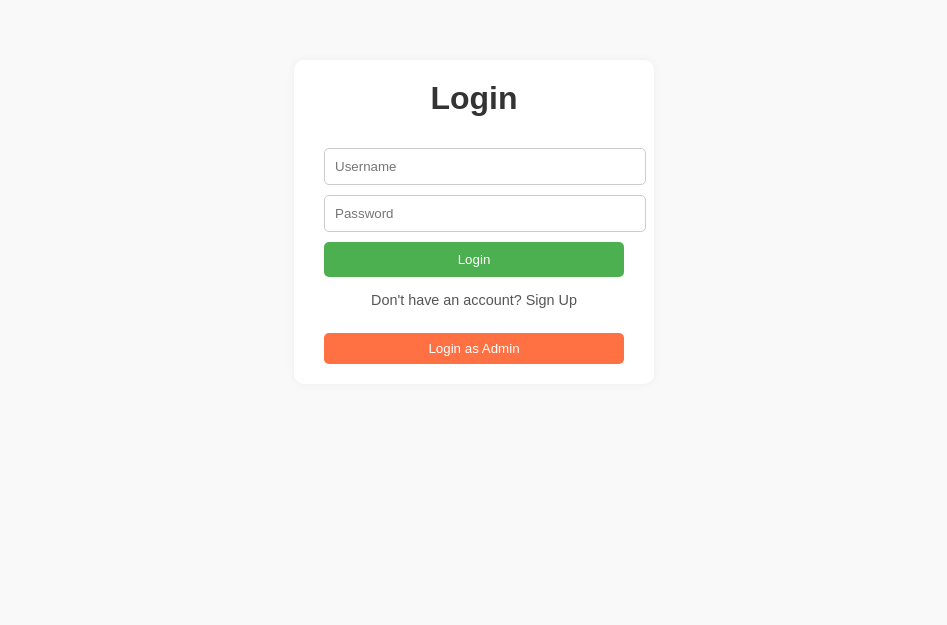
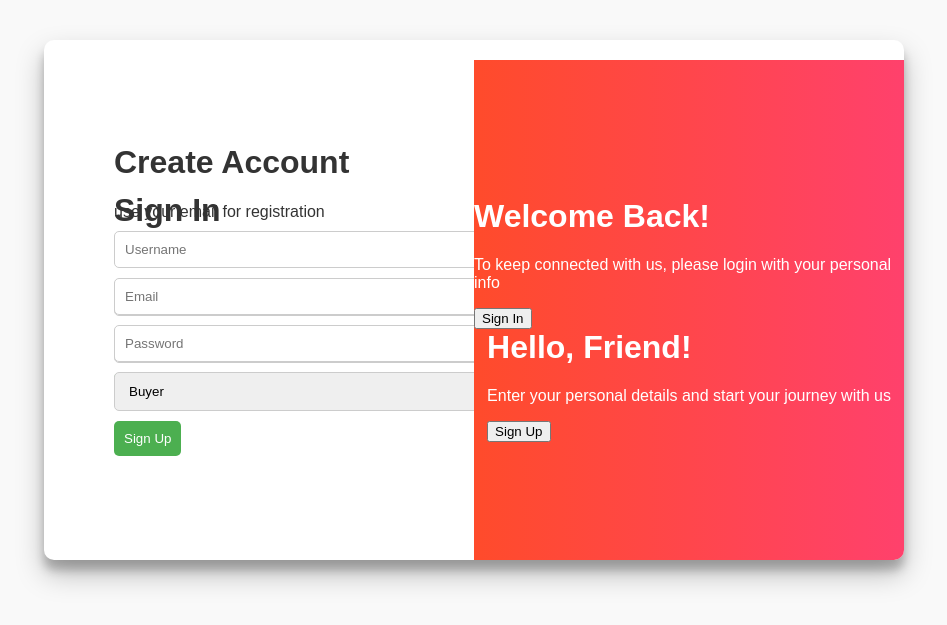
Before and after one commit to shruti-246/BarterSystem, a Flask app: page /signup_login in a window 1280 px wide. Shown: the part 60-685 px from the top of the page, without its empty margins (166-1113 px from the left). Run offline with Flask 3, Linux system fonts and the light colour scheme.

Commit message:
Style change in homepage

```diff
--- a/Frontend/static/style.css
+++ b/Frontend/static/style.css
@@ -102,7 +102,7 @@
 
 /* ==========================
    Auth (Login / Signup)
-   ========================== */
+   ==========================
 
 .auth-container {
   width: 300px;
@@ -152,6 +152,66 @@
 .admin-btn button:hover {
   background: #f4511e;
 }
+*/
+/* --- Sign-in / Sign-up page --- */
+.auth-container {
+  background: #fff;
+  border-radius: 10px;
+  box-shadow: 0 14px 28px rgba(0,0,0,0.25),
+              0 10px 10px rgba(0,0,0,0.22);
+  position: relative;
+  overflow: hidden;
+  width: 800px;
+  max-width: 100%;
+  min-height: 480px;
+  margin: 40px auto;
+  display: flex;
+}
+
+.form-container {
+  position: absolute;
+  top: 0;
+  height: 100%;
+  transition: all 0.6s ease-in-out;
+  display: flex;
+  flex-direction: column;
+  justify-content: center;
+  align-items: center;
+  width: 50%;
+  padding: 0 40px;
+}
+
+.sign-in { left: 0; z-index: 2; }
+.sign-up { left: 0; opacity: 0; z-index: 1; }
+
+.auth-container.right-panel-active .sign-up {
+  transform: translateX(100%);
+  opacity: 1;
+  z-index: 5;
+}
+
+.auth-container.right-panel-active .sign-in {
+  transform: translateX(100%);
+}
+
+.overlay {
+  background: linear-gradient(to right, #ff4b2b, #ff416c);
+  color: white;
+  position: absolute;
+  left: 50%;
+  width: 50%;
+  height: 100%;
+  display: flex;
+  flex-direction: column;
+  justify-content: center;
+  align-items: center;
+  transition: transform 0.6s ease-in-out;
+}
+
+.auth-container.right-panel-active .overlay {
+  transform: translateX(-100%);
+}
+
 
 /* ==========================
    Forms (Add Product, Partner, Edit Profile)
--- a/Frontend/templates/signup_login.html
+++ b/Frontend/templates/signup_login.html
@@ -1,115 +1,111 @@
 {% extends "base.html" %}
-{% block title %}Login / Signup - BarterDB{% endblock %}
+{% block title %}Sign In / Sign Up - Barter System{% endblock %}
 {% block content %}
 
-<div class="auth-container" id="form-container">
-  <h1 id="form-title">Login</h1>
+<div class="auth-container" id="authContainer">
+  <!-- Sign In Form -->
+  <div class="form-container sign-in-container">
+    <form id="loginForm">
+      <h1>Sign In</h1>
+      <span>use your account</span>
+      <input type="text" id="login-username" placeholder="Username" required />
+      <input type="password" id="login-password" placeholder="Password" required />
+      <button type="submit">Sign In</button>
+    </form>
+  </div>
 
-  <input type="text" id="username" placeholder="Username" required>
-  <input type="password" id="password" placeholder="Password" required>
-
-  <div id="signup-extra" style="display: none;">
-    <input type="email" id="email" placeholder="Email">
-    <select id="role">
+  <!-- Sign Up Form -->
+  <div class="form-container sign-up-container">
+    <form id="registerForm">
+      <h1>Create Account</h1>
+      <span>use your email for registration</span>
+      <input type="text" id="reg-username" placeholder="Username" required />
+      <input type="email" id="reg-email" placeholder="Email" required />
+      <input type="password" id="reg-password" placeholder="Password" required />
+      <select id="reg-role">
         <option value="buyer">Buyer</option>
         <option value="seller">Seller</option>
       </select>
+      <button type="submit">Sign Up</button>
+    </form>
   </div>
 
-  <button onclick="submitForm()" id="submit-btn">Login</button>
-
-  <div class="toggle" onclick="toggleForm()">
-    Don't have an account? Sign Up
+  <!-- Overlay -->
+  <div class="overlay-container">
+    <div class="overlay">
+      <div class="overlay-panel overlay-left">
+        <h1>Welcome Back!</h1>
+        <p>To keep connected with us, please login with your personal info</p>
+        <button class="ghost" id="signInBtn">Sign In</button>
       </div>
-
-  <div class="admin-btn">
-    <button onclick="goToAdminLogin()">Login as Admin</button>
+      <div class="overlay-panel overlay-right">
+        <h1>Hello, Friend!</h1>
+        <p>Enter your personal details and start your journey with us</p>
+        <button class="ghost" id="signUpBtn">Sign Up</button>
+      </div>
+    </div>
   </div>
 </div>
 
 <script>
-let isLogin = true;
-const BACKEND_URL = "{{ request.host_url.rstrip('/') }}";
+const authContainer = document.getElementById('authContainer');
+document.getElementById('signUpBtn').addEventListener('click', () => {
+  authContainer.classList.add('right-panel-active');
+});
+document.getElementById('signInBtn').addEventListener('click', () => {
+  authContainer.classList.remove('right-panel-active');
+});
 
-function toggleForm() {
-  isLogin = !isLogin;
-  document.getElementById('form-title').innerText = isLogin ? 'Login' : 'Signup';
-  document.getElementById('signup-extra').style.display = isLogin ? 'none' : 'block';
-  document.getElementById('submit-btn').innerText = isLogin ? 'Login' : 'Signup';
-  document.querySelector('.toggle').innerText = isLogin
-    ? "Don't have an account? Sign Up"
-    : "Already have an account? Login";
+// Register
+document.getElementById('registerForm').addEventListener('submit', async (e) => {
+  e.preventDefault();
+  const username = document.getElementById('reg-username').value;
+  const email = document.getElementById('reg-email').value;
+  const password = document.getElementById('reg-password').value;
+  const role = document.getElementById('reg-role').value;
+
+  try {
+    const res = await fetch("{{ url_for('register') }}", {
+      method: 'POST',
+      headers: { 'Content-Type': 'application/json' },
+      body: JSON.stringify({ username, email, password, role })
+    });
+    const data = await res.json();
+    alert(data.message || 'Registered!');
+  } catch {
+    alert('Error registering user');
   }
+});
 
-function goToAdminLogin() {
-  window.location.href = "{{ url_for('admin_login_view') }}";
-}
+// Login
+document.getElementById('loginForm').addEventListener('submit', async (e) => {
+  e.preventDefault();
+  const username = document.getElementById('login-username').value;
+  const password = document.getElementById('login-password').value;
 
-async function submitForm() {
-  const username = document.getElementById('username').value.trim();
-  const password = document.getElementById('password').value.trim();
-
-  if (!username || !password) {
-    alert('Please fill in all required fields.');
-    return;
-  }
-
-  if (isLogin) {
   try {
-      const res = await fetch(`${BACKEND_URL}/login`, {
+    const res = await fetch("{{ url_for('login') }}", {
       method: 'POST',
       headers: { 'Content-Type': 'application/json' },
       body: JSON.stringify({ username, password })
     });
     const data = await res.json();
-      alert(data.message);
 
-      if (res.ok && data.user_id) {
-        sessionStorage.setItem('user_id', data.user_id);
-        sessionStorage.setItem('username', username);
-        sessionStorage.setItem('role', data.role);
-
-        try {
-          const partnerRes = await fetch(`${BACKEND_URL}/get_partners/${data.user_id}`);
-          const partnerData = await partnerRes.json();
-          sessionStorage.setItem('partner_ids', JSON.stringify(partnerData.partners || []));
-        } catch (error) {
-          console.warn('Failed to fetch partners:', error);
-          sessionStorage.setItem('partner_ids', JSON.stringify([]));
-        }
-
-        window.location.href = "{{ url_for('dashboard_view') }}";
-      }
-    } catch (error) {
-      alert('Error connecting to server.');
+    if (res.ok) {
+      alert('Login successful');
+      // Redirect based on role
+      if (data.role === 'seller') {
+        window.location.href = "{{ url_for('add_product_view') }}";
+      } else {
+        window.location.href = "{{ url_for('home') }}";
       }
     } else {
-    const email = document.getElementById('email').value.trim();
-    const role = document.getElementById('role').value;
-
-    if (!email) {
-      alert('Please provide an email.');
-      return;
+      alert(data.message || 'Invalid credentials');
     }
-
-    try {
-      const res = await fetch(`${BACKEND_URL}/register`, {
-        method: 'POST',
-        headers: { 'Content-Type': 'application/json' },
-        body: JSON.stringify({ username, email, password, role })
+  } catch {
+    alert('Error logging in');
+  }
 });
-      const data = await res.json();
-      alert(data.message);
-
-      if (res.ok) {
-        // After successful signup, switch to login view
-        toggleForm();
-      }
-    } catch (error) {
-      alert('Error connecting to server.');
-    }
-  }
-}
 </script>
 
 {% endblock %}
```
Lines whose indentation alone changed are shown as unchanged.
